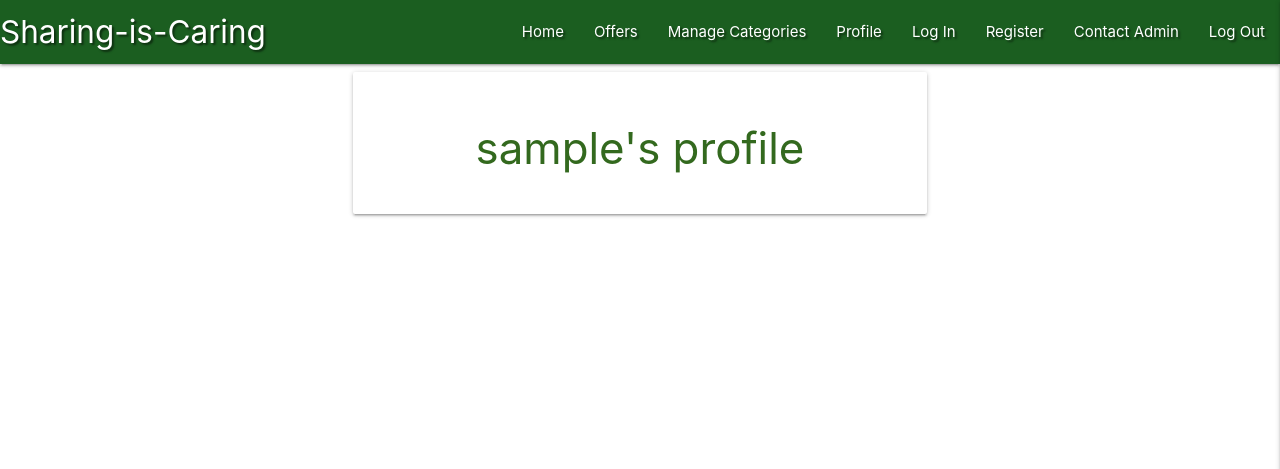
After one commit to Code-Institute-Submissions/Morpheus-23-my-dutch-life_JulRseub, a Flask app: page /profile/1 in a window 1280 px wide. The commit adds this page. Shown: the top 469 px of the page. Run offline with Flask 2, Linux system fonts and the light colour scheme; the visitor is signed in with stand-in values (Sample User, id 1); a database or web service that is not in the repository returns one stand-in record (values such as "Sample title"); some libraries are stand-ins or nearby versions.

Commit message:
Added profile template and function

```diff
--- a/app.py
+++ b/app.py
@@ -46,6 +46,7 @@ def register():
         # add new member to 'session' cookie
         session["username"] = request.form.get("username").lower()
         flash("Registration Successful!")
+        return redirect(url_for("profile", username=session["username"]))
 
     return render_template("register.html")
 
@@ -62,6 +63,7 @@ def login():
                 existing_member["password"], request.form.get("password")):
                     session["username"] = request.form.get("username").lower()
                     flash("Welcome, {}".format(request.form.get("username")))
+                    return redirect(url_for("profile", username=session["username"]))
             else:
                 # invalid password match
                 flash("Incorrect Username and/or Password")
@@ -74,6 +76,13 @@ def login():
 
     return render_template("login.html")
 
+@app.route("/profile/<username>", methods=["GET", "POST"])
+def profile(username):
+    # get the logged in user's username from database
+    username = mongo.db.members.find_one(
+        {"username": session["username"]})["username"]
+    return render_template("profile.html", username=username)
+
 if __name__ == "__main__":
     app.run(host=os.environ.get("IP"),
             port=int(os.environ.get("PORT")),
--- a/templates/base.html
+++ b/templates/base.html
@@ -26,14 +26,13 @@
 
                     <ul class="right hide-on-med-and-down">
                         <li><a href="{{ url_for('get_offers') }}">Home</a></li>
-                        <li><a href="#">Rules</a></li>
                         <li><a href="#">Offers</a></li>
                         <li><a href="#">Manage Categories</a></li>
-                        <li><a href="#">Profile</a></li>
+                        <li><a href="{{ url_for('profile', username=session['username']) }}">Profile</a></li>
                         <li><a href="{{ url_for('login') }}">Log In</a></li>
-                        <li><a href="#">Log Out</a></li>
                         <li><a href="{{ url_for('register') }}">Register</a></li>
                         <li><a href="#">Contact Admin</a></li>
+                        <li><a href="#">Log Out</a></li>
                     </ul>
                 </div>
             </nav>
@@ -42,14 +41,13 @@
             <ul class="sidenav" id="mobile-demo">
                 <li><h4 class="center-align green-text text-darken 4">Sharing-is-Caring</h4></li>
                 <li><a href="{{ url_for('get_offers') }}">Home</a></li>
-                <li><a href="#">Rules</a></li>
                 <li><a href="#">Offers</a></li>
                 <li><a href="#">Manage Categories</a></li>
-                <li><a href="#">Profile</a></li>
+                <li><a href="{{ url_for('profile', username=session['username']) }}">Profile</a></li>
                 <li><a href="{{ url_for('login') }}">Log In</a></li>
-                <li><a href="#">Log Out</a></li>
                 <li><a href="{{ url_for('register') }}">Register</a></li>
                 <li><a href="#">Contact Admin</a></li>
+                <li><a href="#">Log Out</a></li>
             </ul>
         </header>
 
--- /dev/null
+++ b/templates/profile.html
@@ -0,0 +1,14 @@
+{% extends "base.html" %}
+{% block content %}
+
+<div class="row">
+    <div class="col s12 m8 offset-m2">
+        <div class="card-panel ">
+            <h3 class="center-align light-green-text text-darken-4">
+                {{ username }}'s profile
+            </h3>
+        </div>
+    </div>
+</div>
+
+{% endblock %}
```
Also changed, not shown: templates/register.html (+23 -8 lines).
